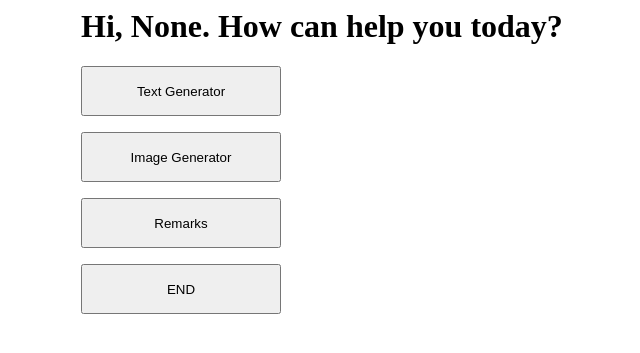
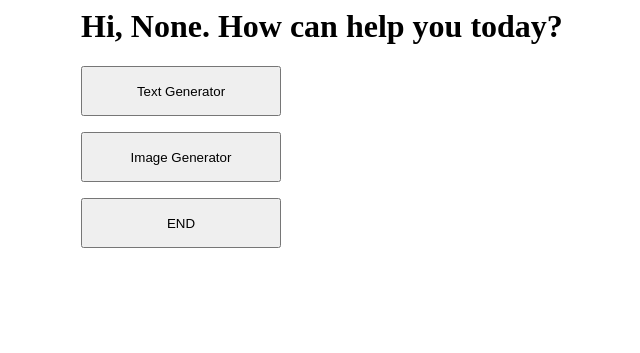
Before and after one commit to J458795/rpa-19Feb2024, a Flask app: page /main in a window 1280 px wide. Shown: the top 353 px of the page, without its empty margins (243-883 px from the left). Run offline with Flask 3, Linux system fonts and the light colour scheme.

Commit message:
Update main.html

```diff
--- a/templates/main.html
+++ b/templates/main.html
@@ -13,9 +13,6 @@
 <form action="/image_gpt" method="post">
     <input type = "submit" value="Image Generator" style="width:200px;height:50px;">
 </form>
-<form action="/remarks" method="post">
-    <input type = "submit" value="Remarks" style="width:200px;height:50px;">
-</form>
 <form action="/end" method="post">
     <input type = "submit" value="END" style="width:200px;height:50px;">
 </form>
```
